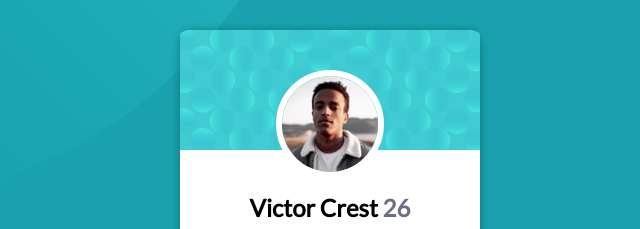
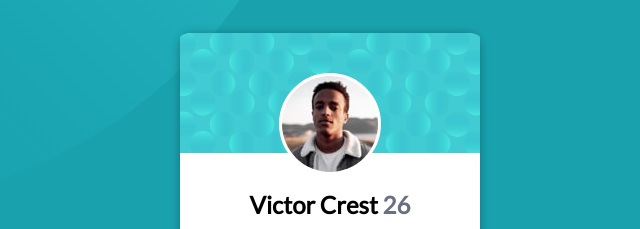
Before and after one commit to nicolasKuhn-y/pokeapp, a plain HTML site: page index.html in a window 1280 px wide. Shown: the part 194-423 px from the top of the page, 310-950 px from the left. Drawn offline with Linux system fonts and the light colour scheme.

```diff
--- a/src/Styles/main.scss
+++ b/src/Styles/main.scss
@@ -61,7 +61,8 @@
     position: relative;
     top: -5em;
     border-radius: 50%;
-    border: 0.4em solid var(--full-white);
+    border: 0.2em solid var(--full-white);
+    background-color: var(--full-white);
   }
 
   & h2 {
@@ -90,7 +91,6 @@
   justify-content: space-evenly;
   align-items: center;
 
-
   & h3, p{
     margin: 0.5rem;
   }
```
Also changed, not shown: src/Styles/main.css, 1 other file.
